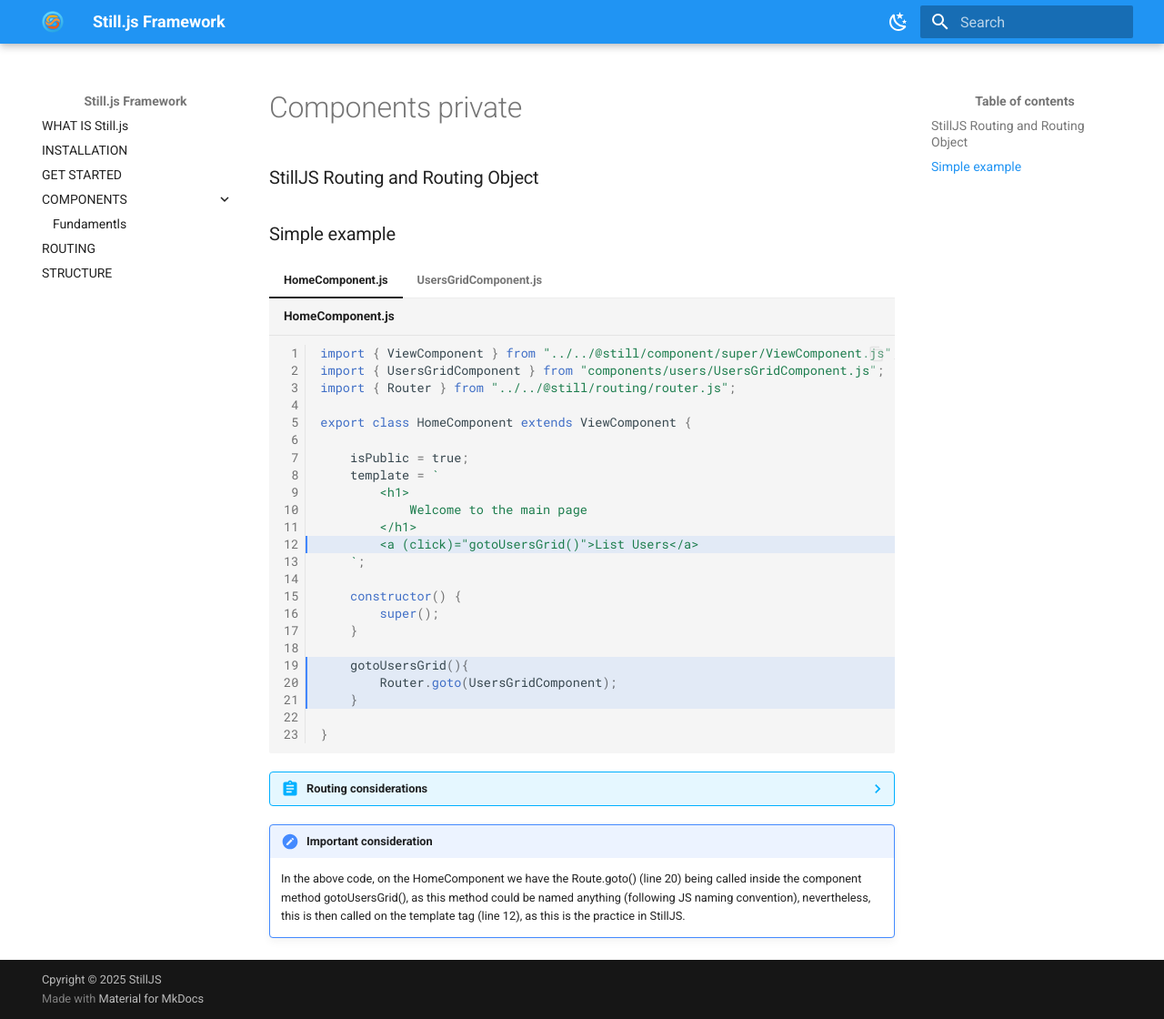
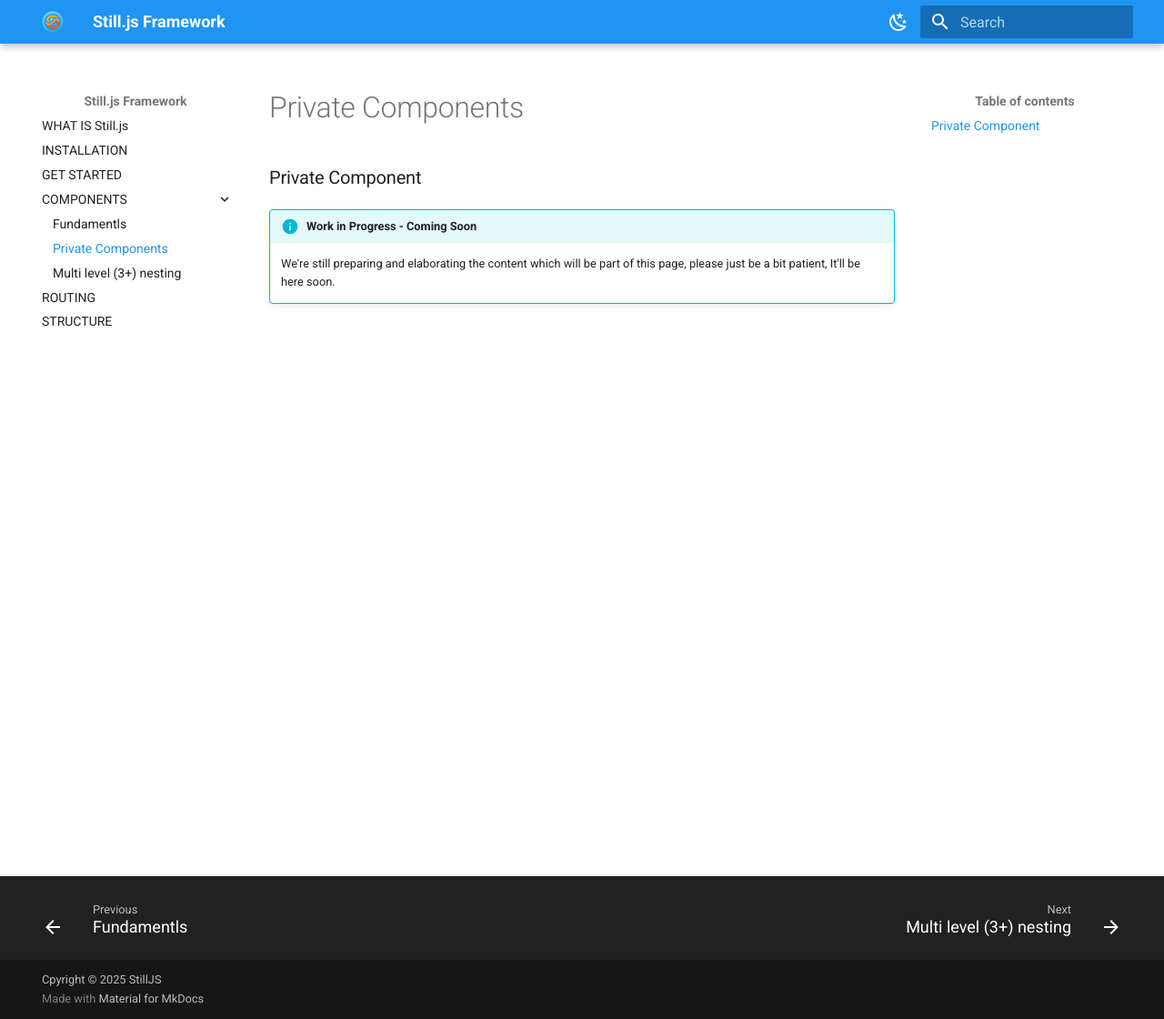
Before and after one commit to still-js/stilljs-site, an MkDocs documentation site: the page built from docs/components-private.md, in a window 1280 px wide and 1120 px high. Shown: the whole window at 91% size. Built offline with MkDocs 1.6.1 and Material for MkDocs 9.7.7, drawn with Linux system fonts in a browser that asks for light colours.

Commit message:
adding placeholder for additional component pages

````diff
--- a/docs/components-private.md
+++ b/docs/components-private.md
@@ -1,83 +1,7 @@
-### StillJS Routing and Routing Object
+### Private Component
 
-### Simple example
+!!! info "Work in Progress - Coming Soon"
 
-=== "HomeComponent.js"
+    We're still preparing and elaborating the content which will be part of this page, please just be a bit patient, It'll be here soon.
 
-    ```js title="HomeComponent.js" linenums="1" hl_lines="12 19-21"
-    import { ViewComponent } from "../../@still/component/super/ViewComponent.js";
-    import { UsersGridComponent } from "components/users/UsersGridComponent.js";
-    import { Router } from "../../@still/routing/router.js";
-
-    export class HomeComponent extends ViewComponent {
-
-        isPublic = true;
-        template = `
-            <h1>
-                Welcome to the main page
-            </h1>
-            <a (click)="gotoUsersGrid()">List Users</a>
-        `;
-
-        constructor() {
-            super();
-        }
-
-        gotoUsersGrid(){
-            Router.goto(UsersGridComponent);
-        }
-
-    }
-    ```
-
-=== "UsersGridComponent.js"
-
-    ```js title="HomeComponent.js" linenums="1"
-    import { ViewComponent } from "../../@still/component/super/ViewComponent.js";
-
-    export class UsersGridComponent extends ViewComponent {
-
-        isPublic = true;
-        template = `
-            <h2>Users Data</h2>
-
-            <table>
-                <tr>
-                    <th>ID</th>
-                    <th>Name</th>
-                    <th>Email</th>
-                    <th>Role</th>
-                </tr>
-                <tr>
-                    <td>1</td>
-                    <td>Alice Johnson</td>
-                    <td>alice@example.com</td>
-                    <td>Admin</td>
-                </tr>
-                <tr>
-                    <td>2</td>
-                    <td>Bob Smith</td>
-                    <td>bob@example.com</td>
-                    <td>Editor</td>
-                </tr>
-            </table>
-        `;
-
-        constructor() {
-            super();
-        }
-
-    }
-    ```
-
-??? abstract "Routing considerations"
-
-    For this example routing is implemented inside another method which then
-    We're passing the component we want to navigate/go to, follow such component.
-
-!!! note "Important consideration"
-
-    In the above code, on the HomeComponent we have the Route.goto() (line 20) being
-    called inside the component method gotoUsersGrid(), as this method could
-    be named anything (following  JS naming convention), nevertheless, this is
-    then called on the template <a></a> tag (line 12), as this is the practice in StillJS.
+<br/>
--- a/mkdocs.yml
+++ b/mkdocs.yml
@@ -6,8 +6,8 @@
   - GET STARTED: get-start.md
   - COMPONENTS:
       - Fundamentls: components.md
-      #- Private Components: components-private.md
-      #- Multi level (3+) nesting: components-nesting-3+.md
+      - Private Components: components-private.md
+      - Multi level (3+) nesting: components-nesting-3+.md
   - ROUTING: routing.md
   - STRUCTURE: Still.js Architecture.md
   #- Playground: playground.md
````
Also changed, not shown: docs/components-nesting-3+.md (+4 -81 lines).
